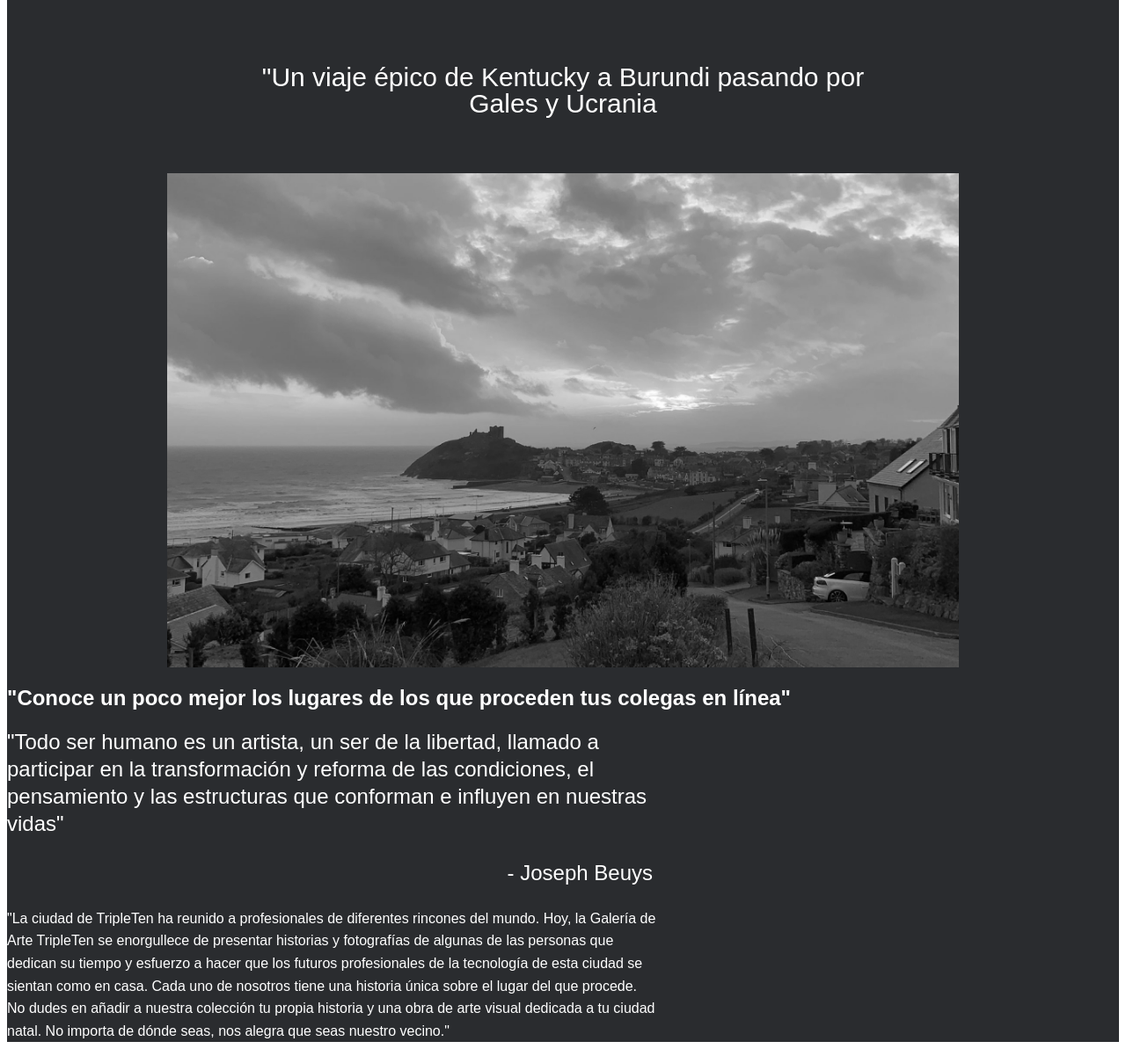
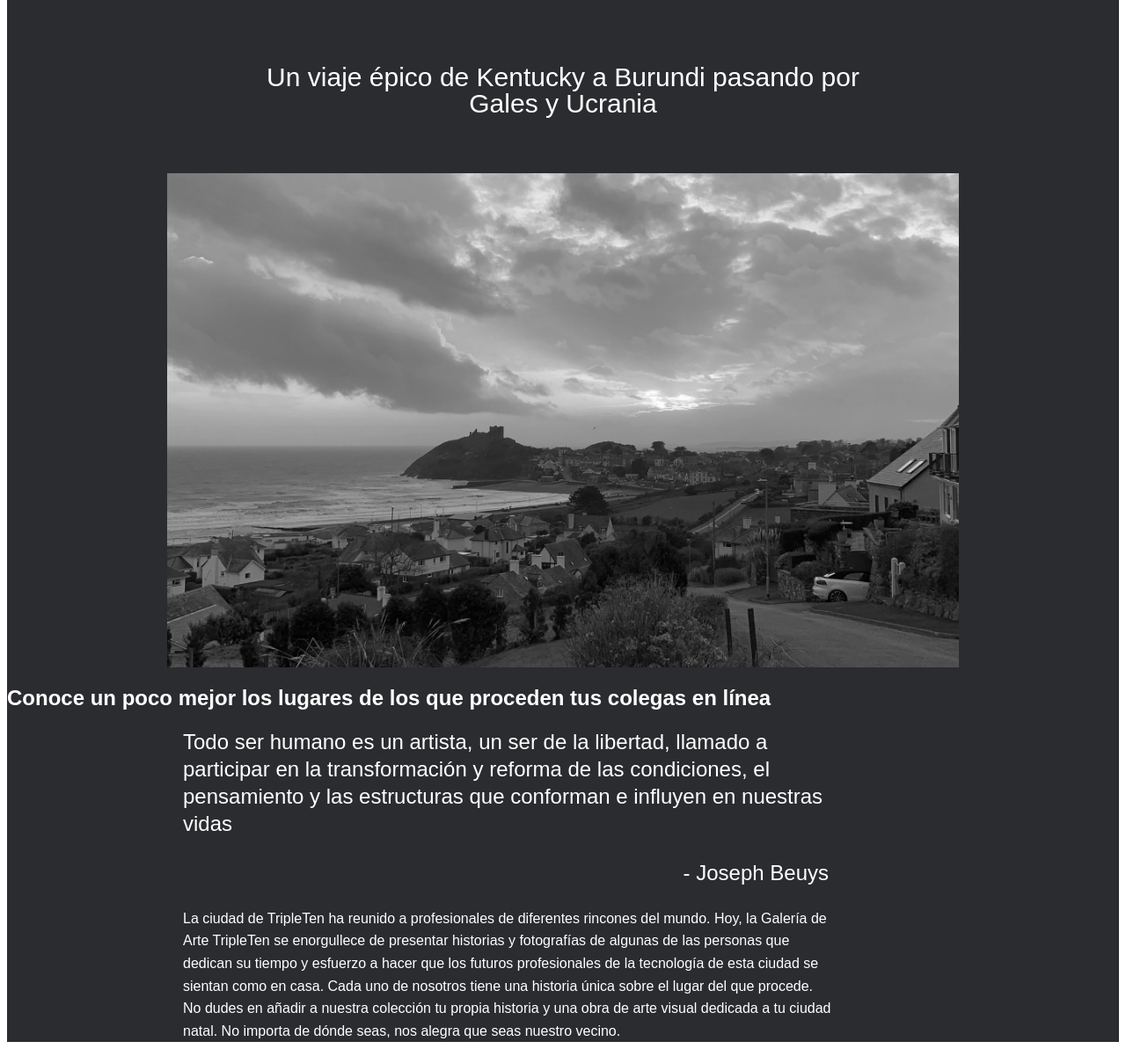
Before and after one commit to DayanaDGam/web_project_homeland, a plain HTML site: page index.html in a window 1280 px wide. Shown: the part 411-1612 px from the top of the page at 88% size. Drawn offline with Linux system fonts and the light colour scheme.

Commit message:
directorios

```diff
--- a/index.html
+++ b/index.html
@@ -32,7 +32,7 @@
         <img src="./images/logo.svg" alt="logo-galeria" class="header__logo">
         <section class="header__content">
           <h1 class="header__title">De patria a patria</h1>
-          <p class="header__subheading">"Un viaje épico de Kentucky a Burundi pasando por Gales y Ucrania</p>
+          <p class="header__subheading">Un viaje épico de Kentucky a Burundi pasando por Gales y Ucrania</p>
           <div class="header__content-image">
             <img src="./images/__image.jpg" alt="paisaje" class="header__image">
           </div>
@@ -40,13 +40,13 @@
       </header>
       <main class="content">
         <section class="main">
-          <h2 class="main__title">"Conoce un poco mejor los lugares de los que proceden tus colegas en línea"</h2>
+          <h2 class="main__title">Conoce un poco mejor los lugares de los que proceden tus colegas en línea</h2>
           <p class="main__paragraph main__paragraph_quote-text_left">
-            "Todo ser humano es un artista, un ser de la libertad, llamado a participar en la transformación y reforma de las condiciones, el pensamiento y las estructuras que conforman e influyen en nuestras vidas"
+            Todo ser humano es un artista, un ser de la libertad, llamado a participar en la transformación y reforma de las condiciones, el pensamiento y las estructuras que conforman e influyen en nuestras vidas
           </p>
           <p class="main__paragraph main__paragraph_quote-name_right"> - Joseph Beuys</p>
           <p class="main__paragraph main__paragraph_size-s">
-            "La ciudad de TripleTen ha reunido a profesionales de diferentes rincones del mundo. Hoy, la Galería de Arte TripleTen se enorgullece de presentar historias y fotografías de algunas de las personas que dedican su tiempo y esfuerzo a hacer que los futuros profesionales de la tecnología de esta ciudad se sientan como en casa. Cada uno de nosotros tiene una historia única sobre el lugar del que procede. No dudes en añadir a nuestra colección tu propia historia y una obra de arte visual dedicada a tu ciudad natal. No importa de dónde seas, nos alegra que seas nuestro vecino."
+            La ciudad de TripleTen ha reunido a profesionales de diferentes rincones del mundo. Hoy, la Galería de Arte TripleTen se enorgullece de presentar historias y fotografías de algunas de las personas que dedican su tiempo y esfuerzo a hacer que los futuros profesionales de la tecnología de esta ciudad se sientan como en casa. Cada uno de nosotros tiene una historia única sobre el lugar del que procede. No dudes en añadir a nuestra colección tu propia historia y una obra de arte visual dedicada a tu ciudad natal. No importa de dónde seas, nos alegra que seas nuestro vecino.
           </p>
         </section>
       </main>
--- a/pages/index.css
+++ b/pages/index.css
@@ -30,6 +30,7 @@
     max-width: 530px;
     font-size: 75px;
     line-height: 1;
+    text-align: center;
 }
 
 .header__subheading {
@@ -58,6 +59,7 @@
         max-width: 710px;
         font-size: 45px;
         line-height: 0.8;
+        margin-left: 200px;
         }
 }
 
@@ -71,6 +73,7 @@
     max-width: 740px;
     font-size: 24px;
     line-height: 1.3;
+    margin-left: 200px;
 }
 
 .main__paragraph_quote-name_right {
```
